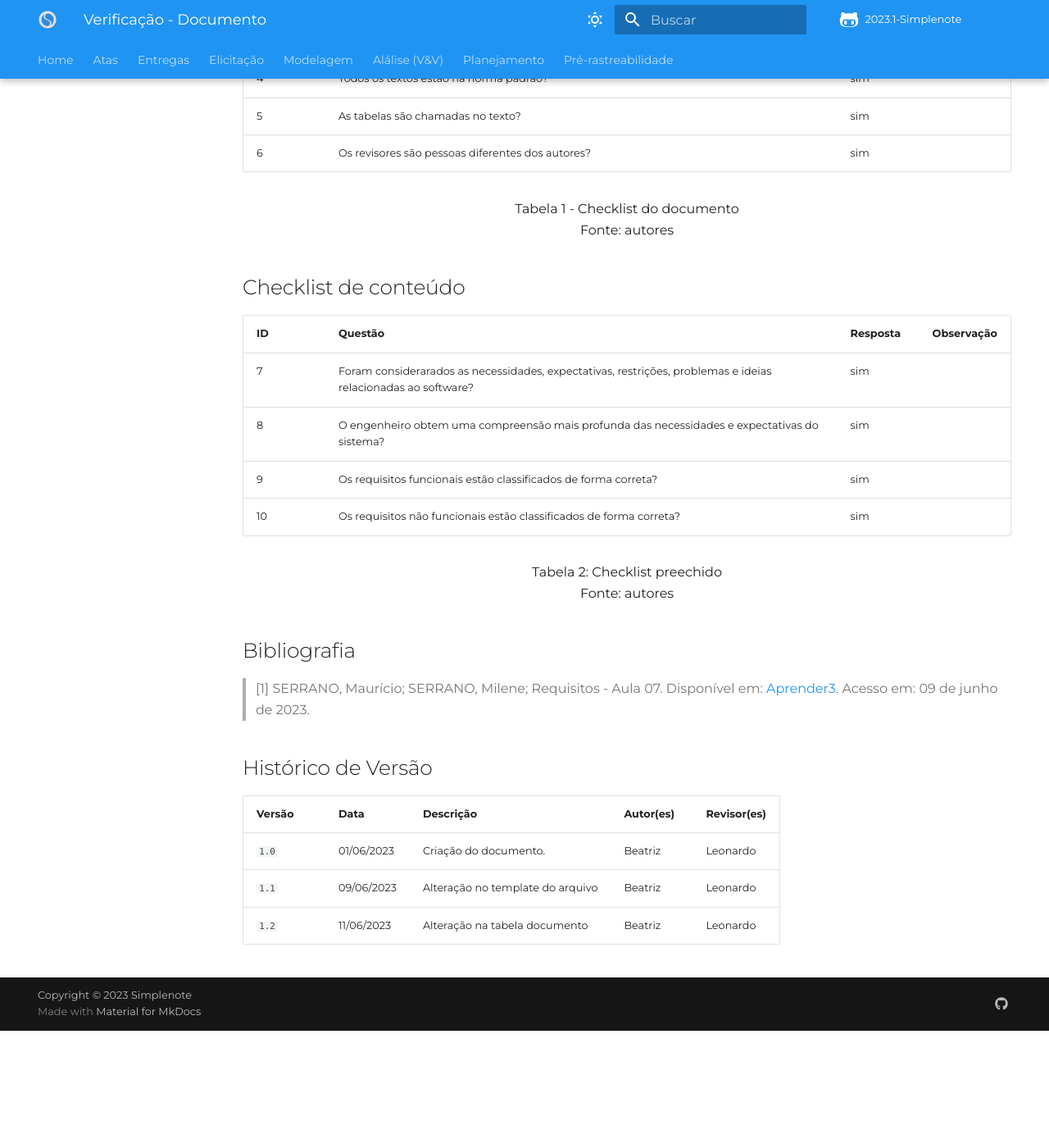
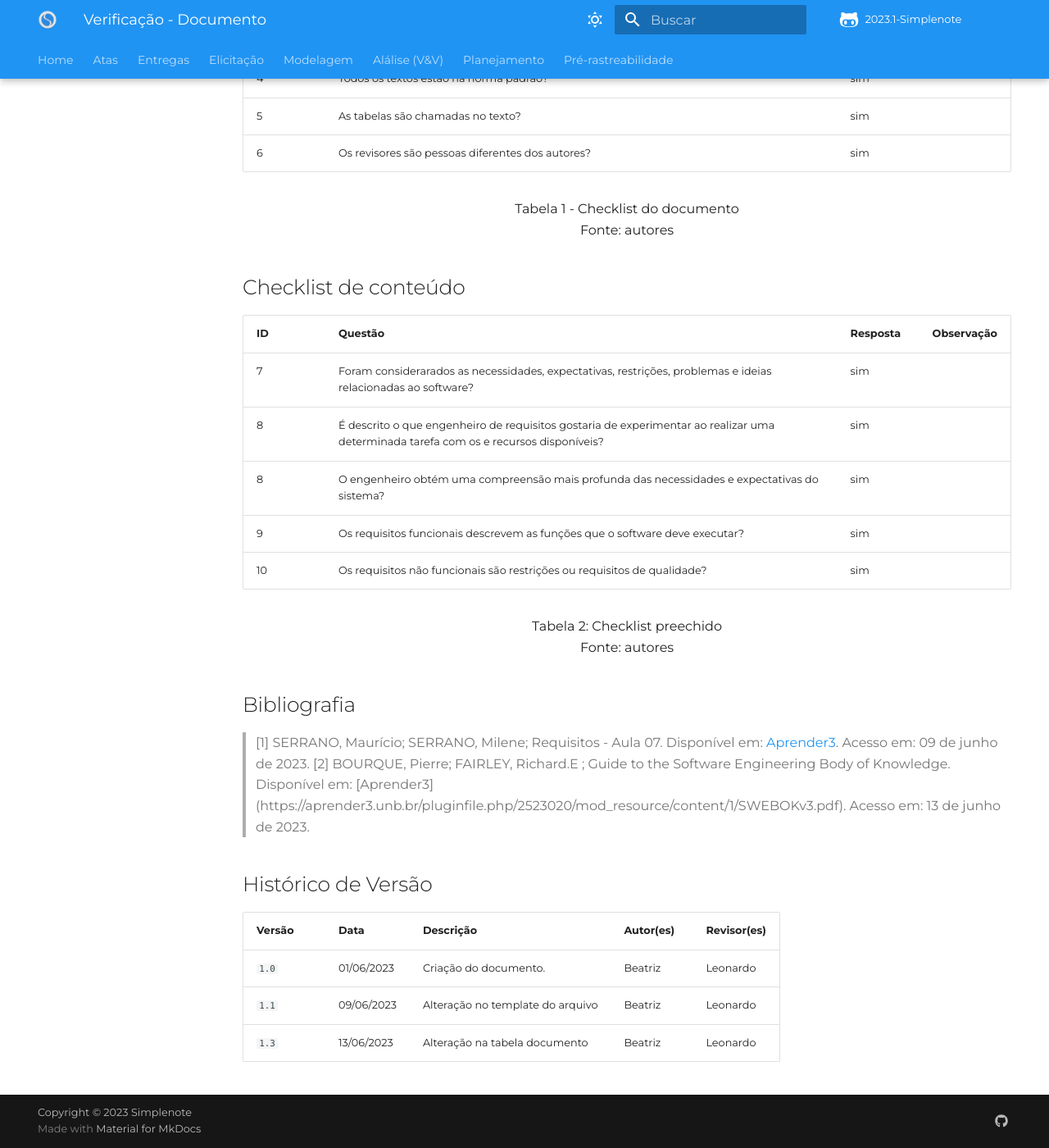
Before and after one commit to Requisitos-de-Software/2023.1-Simplenote, an MkDocs documentation site: the page built from docs/analise-grupo6/elicitacao/instrospecção.md, in a window 1280 px wide and 1400 px high, scrolled down 945 px. Shown: the whole window at 82% size. Built offline with MkDocs 1.6.1 and Material for MkDocs 9.7.7, drawn with Linux system fonts in a browser that asks for light colours; some web fonts are replaced; comment, search, counter and statistics services are not loaded; before the commit the page ends 2202 px from its top, so only the background shows below that.

Commit message:
Update instrospecção.md

```diff
--- a/docs/analise-grupo6/elicitacao/instrospecção.md
+++ b/docs/analise-grupo6/elicitacao/instrospecção.md
@@ -28,17 +28,18 @@ Também temos o campo "Observação", um campo no qual pode ser feito algum come
 ## Checklist de conteúdo
 |ID|Questão|Resposta|Observação|
 |-|-------|--------|----------|
-|7| Foram considerarados as necessidades, expectativas, restrições, problemas e ideias relacionadas ao software?     |  sim   |          |
-|8| O engenheiro obtem uma compreensão mais profunda das necessidades e expectativas do sistema?                     |  sim   |          |
-|9| Os requisitos funcionais estão classificados de forma correta?                                                   |  sim   |          |
-|10| Os requisitos não funcionais estão classificados de forma correta?                                              |  sim   |          |
+|7| Foram considerarados as necessidades, expectativas, restrições, problemas e ideias relacionadas ao software?                         |  sim   |          |
+|8| É descrito o que engenheiro de requisitos gostaria de experimentar ao realizar uma determinada tarefa com os e recursos disponíveis? |  sim   |          |
+|8| O engenheiro obtém uma compreensão mais profunda das necessidades e expectativas do sistema?                                         |  sim   |          |
+|9| Os requisitos funcionais descrevem as funções que o software deve executar?                                                          |  sim   |          |
+|10| Os requisitos não funcionais são restrições ou requisitos de qualidade?                                                             |  sim   |          |
 
 <p align="center"> Tabela 2: Checklist preechido <br> Fonte: autores </p>
 
 
 ## Bibliografia
 > [1] SERRANO, Maurício; SERRANO, Milene; Requisitos - Aula 07. Disponível em: [Aprender3](https://aprender3.unb.br/pluginfile.php/2523073/mod_resource/content/2/Requisitos%20-%20Aula%2007.pdf). Acesso em: 09 de junho de 2023.
-
+> [2] BOURQUE, Pierre; FAIRLEY, Richard.E ; Guide to the Software Engineering Body of Knowledge. Disponível em: [Aprender3] (https://aprender3.unb.br/pluginfile.php/2523020/mod_resource/content/1/SWEBOKv3.pdf). Acesso em: 13 de junho de 2023.
 
 ## Histórico de Versão
 
@@ -46,4 +47,4 @@ Também temos o campo "Observação", um campo no qual pode ser feito algum come
 | ------ | ------------- | ---------------------------------- | ------------- | ------------------ |
 | `1.0`  | 01/06/2023    | Criação do documento.              |  Beatriz      | Leonardo |
 | `1.1`  | 09/06/2023    | Alteração no template do arquivo   |  Beatriz      | Leonardo |
-| `1.2`  | 11/06/2023    | Alteração na tabela documento      |  Beatriz      | Leonardo |
+| `1.3`  | 13/06/2023    | Alteração na tabela documento      |  Beatriz      | Leonardo |
```
